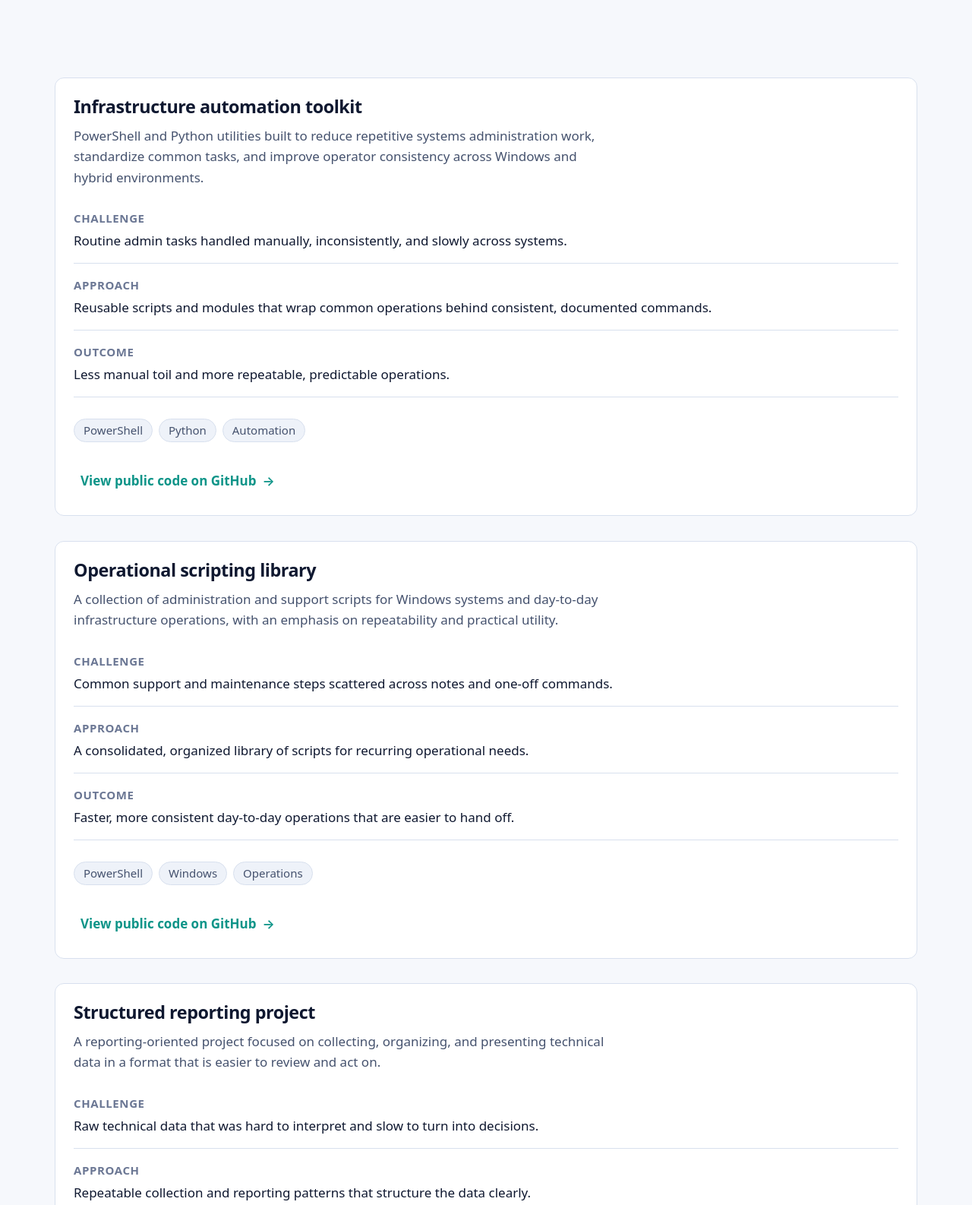
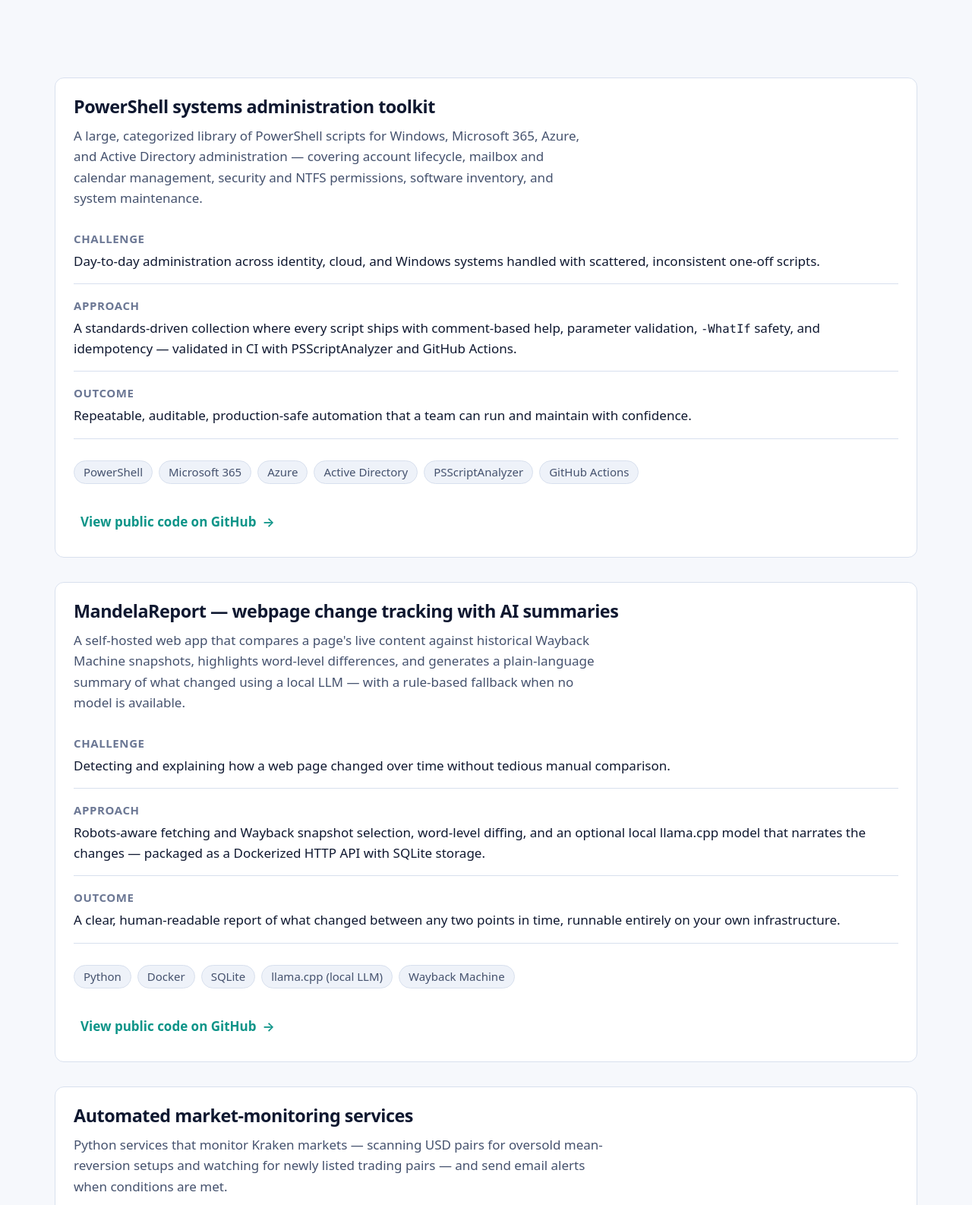
Before and after one commit to maxdaylight/maximized.site, a plain HTML site: page work.html in a window 1280 px wide. Shown: the part 480-2066 px from the top of the page at 76% size. Drawn offline with Linux system fonts and the light colour scheme; a web font is replaced by a local one.

Commit message:
Replace generic project copy with accurate repo descriptions
Rewrite the Work page case studies and home 'recent work' teasers to describe the real GitHub projects: a standards-driven PowerShell admin toolkit (Scripts), MandelaReport (Wayback diffing + local-LLM summaries), and automated Kraken market-monitoring services (Python-Scripts), with correct stacks and links.

Co-authored-by: Cursor <cursoragent@cursor.com>

```diff
--- a/work.html
+++ b/work.html
@@ -5,20 +5,20 @@
   <meta name="viewport" content="width=device-width, initial-scale=1" />
 
   <title>Work | Maximized</title>
-  <meta name="description" content="Representative projects from Maximized across infrastructure automation, operational tooling, and structured reporting. Public code paired with the problems we solve." />
+  <meta name="description" content="Representative work from Maximized: a standards-driven PowerShell administration toolkit, an AI-powered webpage change tracker, and automated market-monitoring services." />
   <meta name="author" content="Max Daylight" />
   <link rel="canonical" href="https://maximized.site/work.html" />
 
   <meta property="og:site_name" content="Maximized" />
   <meta property="og:title" content="Work | Maximized" />
-  <meta property="og:description" content="Representative projects across infrastructure automation, operational tooling, and structured reporting. Public code paired with the problems we solve." />
+  <meta property="og:description" content="A PowerShell administration toolkit, an AI-powered webpage change tracker, and automated market-monitoring services. Public code paired with the problems we solve." />
   <meta property="og:type" content="website" />
   <meta property="og:url" content="https://maximized.site/work.html" />
   <meta property="og:image" content="https://maximized.site/assets/images/headshot.png" />
 
   <meta name="twitter:card" content="summary_large_image" />
   <meta name="twitter:title" content="Work | Maximized" />
-  <meta name="twitter:description" content="Representative projects across infrastructure automation, operational tooling, and structured reporting. Public code paired with the problems we solve." />
+  <meta name="twitter:description" content="A PowerShell administration toolkit, an AI-powered webpage change tracker, and automated market-monitoring services. Public code paired with the problems we solve." />
   <meta name="twitter:image" content="https://maximized.site/assets/images/headshot.png" />
 
   <meta name="theme-color" content="#0a0f1a" />
@@ -104,67 +104,35 @@
         <ul class="stack stack--lg">
           <li>
             <article class="card" data-reveal>
-              <h2 class="card__title">Infrastructure automation toolkit</h2>
+              <h2 class="card__title">PowerShell systems administration toolkit</h2>
               <p class="card__text">
-                PowerShell and Python utilities built to reduce repetitive systems
-                administration work, standardize common tasks, and improve
-                operator consistency across Windows and hybrid environments.
+                A large, categorized library of PowerShell scripts for Windows,
+                Microsoft 365, Azure, and Active Directory administration &mdash;
+                covering account lifecycle, mailbox and calendar management,
+                security and NTFS permissions, software inventory, and system
+                maintenance.
               </p>
               <dl class="detail-list mt-4">
                 <div class="detail-list__row">
                   <dt class="detail-list__term">Challenge</dt>
-                  <dd>Routine admin tasks handled manually, inconsistently, and slowly across systems.</dd>
+                  <dd>Day-to-day administration across identity, cloud, and Windows systems handled with scattered, inconsistent one-off scripts.</dd>
                 </div>
                 <div class="detail-list__row">
                   <dt class="detail-list__term">Approach</dt>
-                  <dd>Reusable scripts and modules that wrap common operations behind consistent, documented commands.</dd>
+                  <dd>A standards-driven collection where every script ships with comment-based help, parameter validation, <code>-WhatIf</code> safety, and idempotency &mdash; validated in CI with PSScriptAnalyzer and GitHub Actions.</dd>
                 </div>
                 <div class="detail-list__row">
                   <dt class="detail-list__term">Outcome</dt>
-                  <dd>Less manual toil and more repeatable, predictable operations.</dd>
+                  <dd>Repeatable, auditable, production-safe automation that a team can run and maintain with confidence.</dd>
                 </div>
               </dl>
               <div class="card__meta mt-4">
                 <span class="badge">PowerShell</span>
-                <span class="badge">Python</span>
-                <span class="badge">Automation</span>
-              </div>
-              <p class="mt-4">
-                <a class="btn btn--ghost" href="https://github.com/maxdaylight/Python-Scripts" target="_blank" rel="noopener noreferrer">
-                  View public code on GitHub
-                  <span class="sr-only">(opens in a new tab)</span>
-                  &rarr;
-                </a>
-              </p>
-            </article>
-          </li>
-
-          <li>
-            <article class="card" data-reveal>
-              <h2 class="card__title">Operational scripting library</h2>
-              <p class="card__text">
-                A collection of administration and support scripts for Windows
-                systems and day-to-day infrastructure operations, with an emphasis
-                on repeatability and practical utility.
-              </p>
-              <dl class="detail-list mt-4">
-                <div class="detail-list__row">
-                  <dt class="detail-list__term">Challenge</dt>
-                  <dd>Common support and maintenance steps scattered across notes and one-off commands.</dd>
-                </div>
-                <div class="detail-list__row">
-                  <dt class="detail-list__term">Approach</dt>
-                  <dd>A consolidated, organized library of scripts for recurring operational needs.</dd>
-                </div>
-                <div class="detail-list__row">
-                  <dt class="detail-list__term">Outcome</dt>
-                  <dd>Faster, more consistent day-to-day operations that are easier to hand off.</dd>
-                </div>
-              </dl>
-              <div class="card__meta mt-4">
-                <span class="badge">PowerShell</span>
-                <span class="badge">Windows</span>
-                <span class="badge">Operations</span>
+                <span class="badge">Microsoft 365</span>
+                <span class="badge">Azure</span>
+                <span class="badge">Active Directory</span>
+                <span class="badge">PSScriptAnalyzer</span>
+                <span class="badge">GitHub Actions</span>
               </div>
               <p class="mt-4">
                 <a class="btn btn--ghost" href="https://github.com/maxdaylight/Scripts" target="_blank" rel="noopener noreferrer">
@@ -178,32 +146,77 @@
 
           <li>
             <article class="card" data-reveal>
-              <h2 class="card__title">Structured reporting project</h2>
+              <h2 class="card__title">MandelaReport &mdash; webpage change tracking with AI summaries</h2>
               <p class="card__text">
-                A reporting-oriented project focused on collecting, organizing, and
-                presenting technical data in a format that is easier to review and
-                act on.
+                A self-hosted web app that compares a page's live content against
+                historical Wayback Machine snapshots, highlights word-level
+                differences, and generates a plain-language summary of what changed
+                using a local LLM &mdash; with a rule-based fallback when no model
+                is available.
               </p>
               <dl class="detail-list mt-4">
                 <div class="detail-list__row">
                   <dt class="detail-list__term">Challenge</dt>
-                  <dd>Raw technical data that was hard to interpret and slow to turn into decisions.</dd>
+                  <dd>Detecting and explaining how a web page changed over time without tedious manual comparison.</dd>
                 </div>
                 <div class="detail-list__row">
                   <dt class="detail-list__term">Approach</dt>
-                  <dd>Repeatable collection and reporting patterns that structure the data clearly.</dd>
+                  <dd>Robots-aware fetching and Wayback snapshot selection, word-level diffing, and an optional local llama.cpp model that narrates the changes &mdash; packaged as a Dockerized HTTP API with SQLite storage.</dd>
                 </div>
                 <div class="detail-list__row">
                   <dt class="detail-list__term">Outcome</dt>
-                  <dd>Information that is easier to review, share, and act on.</dd>
+                  <dd>A clear, human-readable report of what changed between any two points in time, runnable entirely on your own infrastructure.</dd>
                 </div>
               </dl>
               <div class="card__meta mt-4">
-                <span class="badge">Reporting</span>
-                <span class="badge">Data</span>
+                <span class="badge">Python</span>
+                <span class="badge">Docker</span>
+                <span class="badge">SQLite</span>
+                <span class="badge">llama.cpp (local LLM)</span>
+                <span class="badge">Wayback Machine</span>
               </div>
               <p class="mt-4">
                 <a class="btn btn--ghost" href="https://github.com/maxdaylight/MandelaReport" target="_blank" rel="noopener noreferrer">
+                  View public code on GitHub
+                  <span class="sr-only">(opens in a new tab)</span>
+                  &rarr;
+                </a>
+              </p>
+            </article>
+          </li>
+
+          <li>
+            <article class="card" data-reveal>
+              <h2 class="card__title">Automated market-monitoring services</h2>
+              <p class="card__text">
+                Python services that monitor Kraken markets &mdash; scanning USD
+                pairs for oversold mean-reversion setups and watching for newly
+                listed trading pairs &mdash; and send email alerts when conditions
+                are met.
+              </p>
+              <dl class="detail-list mt-4">
+                <div class="detail-list__row">
+                  <dt class="detail-list__term">Challenge</dt>
+                  <dd>Catching time-sensitive market conditions without manually watching feeds around the clock.</dd>
+                </div>
+                <div class="detail-list__row">
+                  <dt class="detail-list__term">Approach</dt>
+                  <dd>Scheduled Python services query the exchange API, evaluate conditions, and send SMTP alerts &mdash; isolated in a dedicated virtualenv and run as systemd services in an unprivileged Proxmox LXC, with logs surfaced through journald.</dd>
+                </div>
+                <div class="detail-list__row">
+                  <dt class="detail-list__term">Outcome</dt>
+                  <dd>Hands-off, always-on monitoring with alerts delivered automatically.</dd>
+                </div>
+              </dl>
+              <div class="card__meta mt-4">
+                <span class="badge">Python 3.11</span>
+                <span class="badge">Kraken API</span>
+                <span class="badge">systemd</span>
+                <span class="badge">Proxmox LXC</span>
+                <span class="badge">SMTP alerts</span>
+              </div>
+              <p class="mt-4">
+                <a class="btn btn--ghost" href="https://github.com/maxdaylight/Python-Scripts" target="_blank" rel="noopener noreferrer">
                   View public code on GitHub
                   <span class="sr-only">(opens in a new tab)</span>
                   &rarr;
```
Also changed, not shown: index.html (+14 -14 lines).
